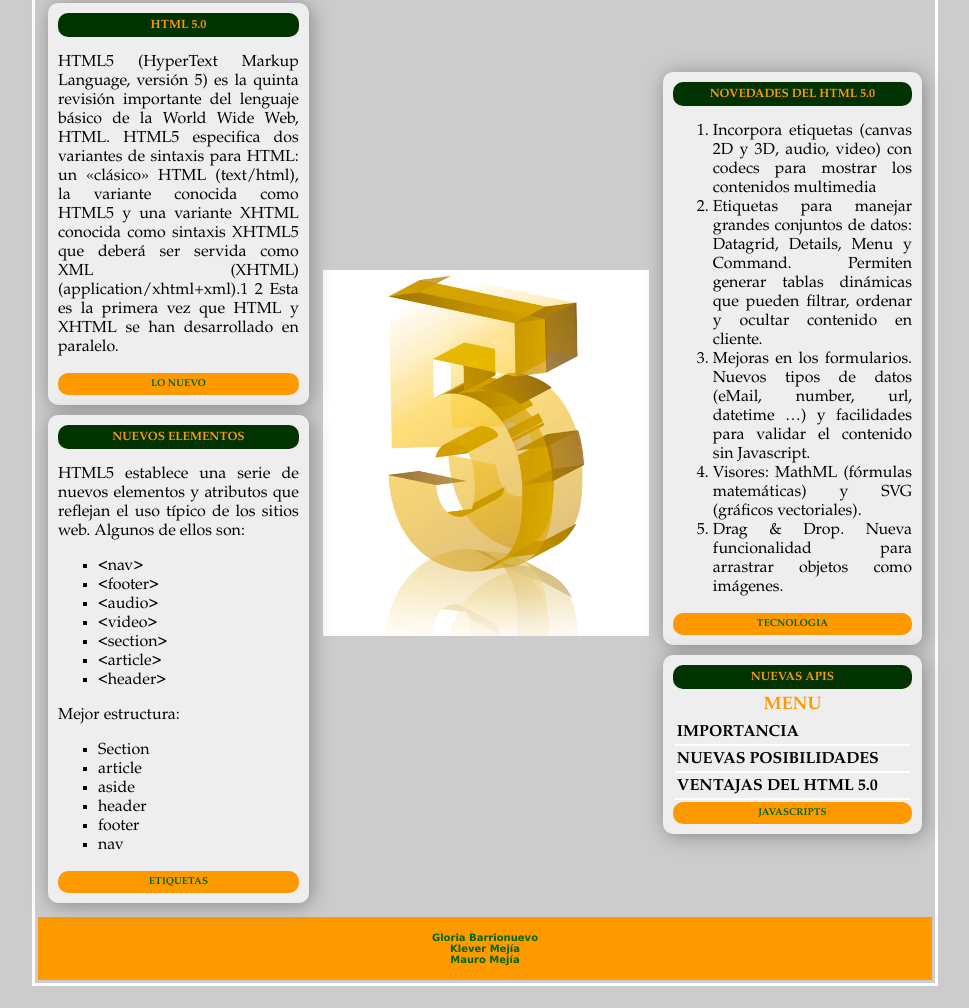
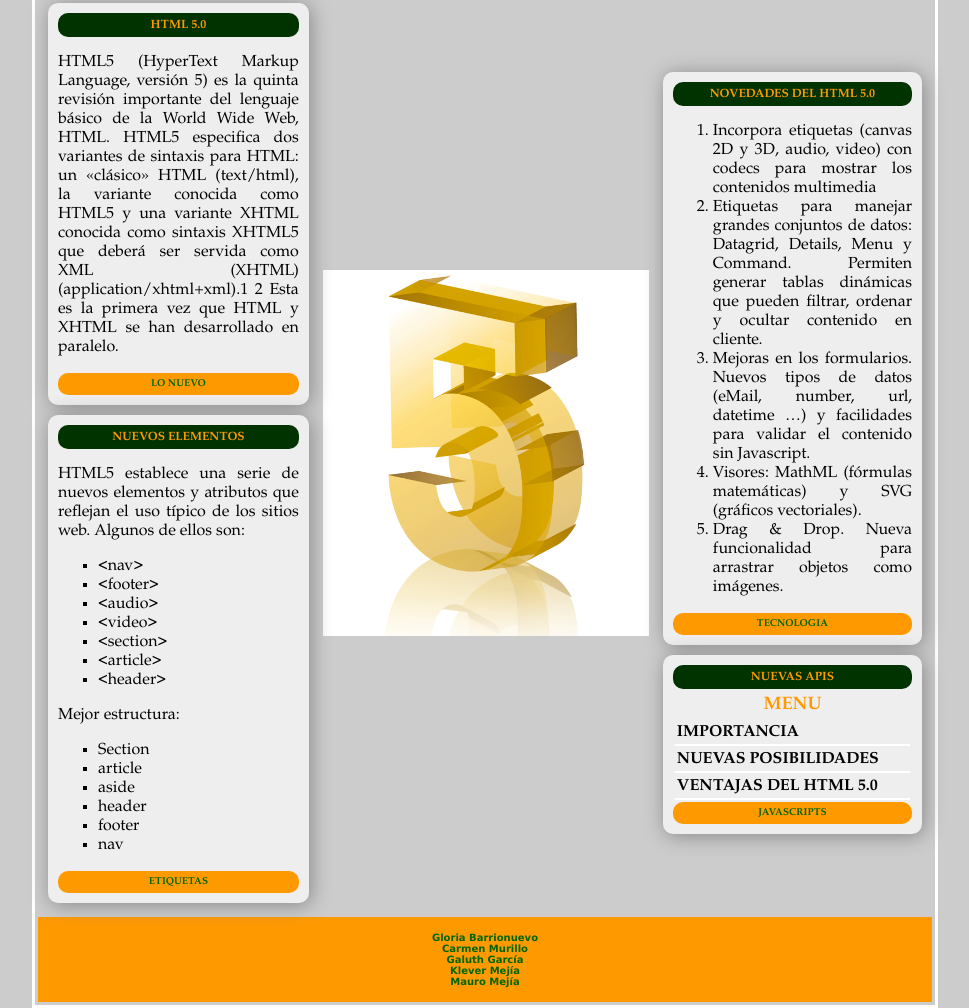
Before and after one commit to mauropaul/Website, a plain HTML site: page html5.html in a window 1280 px wide. Shown: the part 318-1326 px from the top of the page, without its empty margins (155-1124 px from the left). Before the commit the page ends 1304 px from the top, so only its background shows below. Drawn offline with Linux system fonts and the light colour scheme.

Commit message:
Update html5.html
Se actualiza la pág. incrementando los integrantes del grupo....

```diff
--- a/html5.html
+++ b/html5.html
@@ -150,6 +150,8 @@ Mejor estructura:
     <td colspan="3">
     <footer>
 <h2>Gloria Barrionuevo</h2>
+<h2>Carmen Murillo</h2>
+<h2>Galuth García</h2>
 <h2>Klever Mejía</h2>
 <h2>Mauro Mejía</h2>
     </footer>
```
